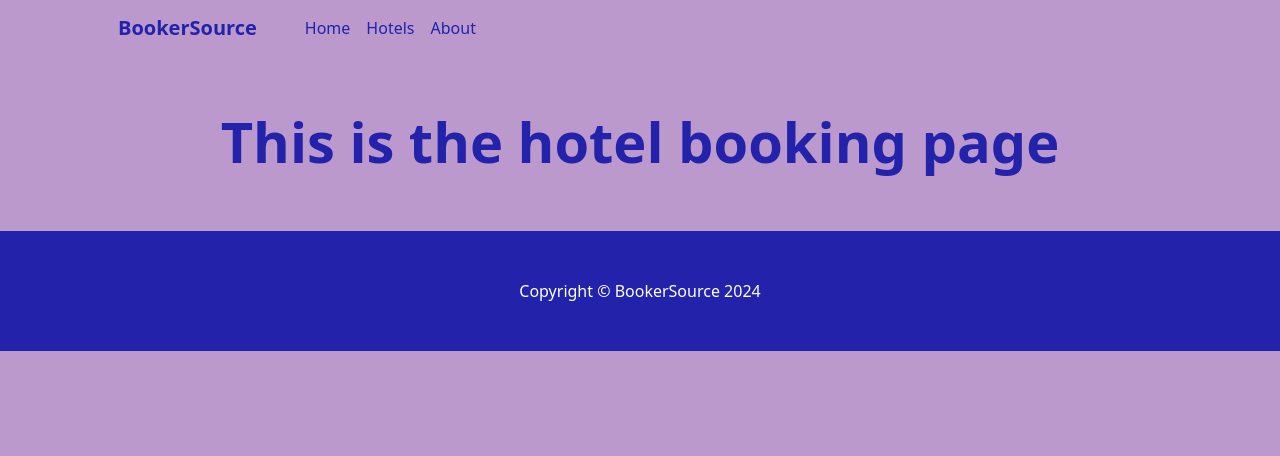
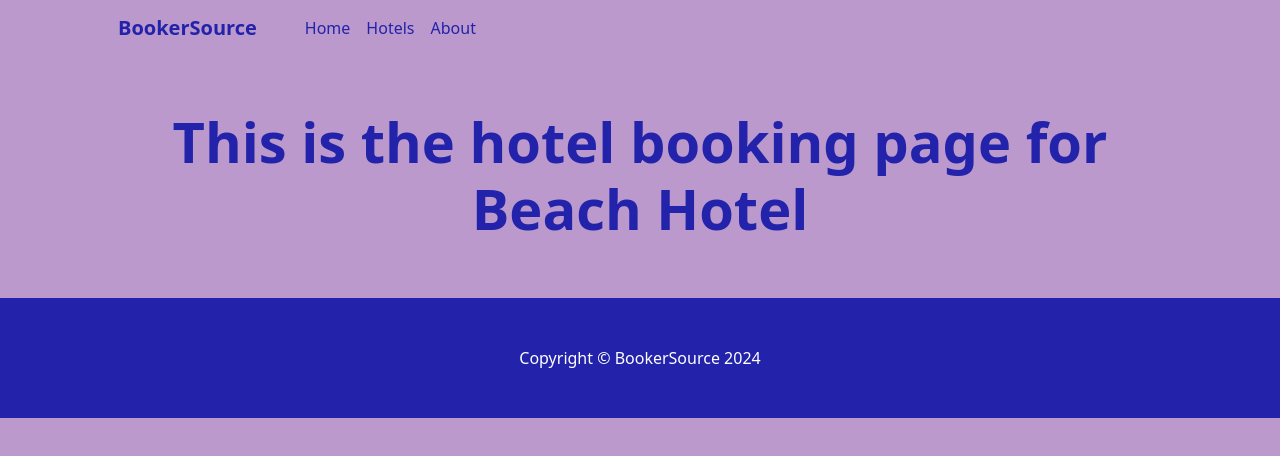
Before and after one commit to alexandreSilva604/bookersource-front, a Next.js app: page /book/1 in a window 1280 px wide. Shown: the top 456 px of the page. Built offline with nearby package versions, Linux system fonts and the light colour scheme.

Commit message:
Added params in hotel booking page, and renamed "order by" items in hotels page

```diff
--- a/src/app/book/[hotelId]/page.js
+++ b/src/app/book/[hotelId]/page.js
@@ -1,8 +1,63 @@
+'use client'
+
 import Header from "@/app/components/header";
+import { useParams } from "next/navigation";
+import { useEffect, useState } from "react";
 
 export default function BookHotel() {
 
+    const [hotel, setHotel] = useState(null);
+    const params = useParams();
+
+    function loadHotel() {
+
+        // Turn this into a fetch in the future
+        let hotels = [{
+                id: 1,
+                name: "Beach Hotel",
+                city: "Miami, FL",
+                address: "Elm Street, 180",
+                distance: 0.53,
+                image: ""
+            },
+            {
+                id: 2,
+                name: "Oasis Hotel",
+                city: "Las Vegas, NV",
+                address: "Jingle Avenue, 360",
+                distance: 200.00,
+                image: ""
+            },
+            {
+                id: 3,
+                name: "A Very Nice Hotel",
+                city: "New York, NY",
+                address: "Gill Boulevard, 720",
+                distance: 150.00,
+                image: ""
+            },
+        ];
+
+        hotels.forEach(hotel => {
+            if (hotel.id == params.hotelId) {
+                setHotel(hotel);
+            }
+        })
+    }
+
+    useEffect(() => {
+        loadHotel();
+    }, []);
+
     return (
-        <Header title="This is the hotel booking page" />
+
+        <div>
+        {
+            hotel ?
+            <Header title={"This is the hotel booking page for  " + hotel.name} />
+            :
+            <></>
+        }
+        </div>
     );
 }
```
Also changed, not shown: src/app/hotels/page.js (+5 -5 lines).
